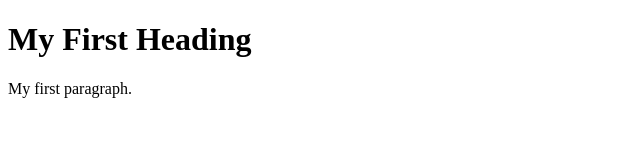
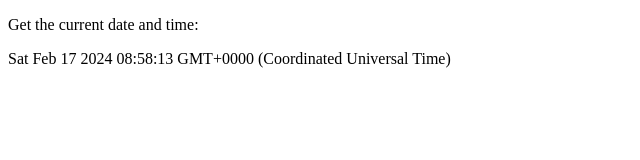
Before and after one commit to vishalvr9/Melange2024, a plain HTML site: page index.html in a window 1280 px wide. Shown: the whole page, without its empty margins (0-640 px from the left). Drawn offline with Linux system fonts and the light colour scheme.

Commit message:
Update index.html

```diff
--- a/index.html
+++ b/index.html
@@ -2,9 +2,14 @@
 <html>
 <body>
 
-<h1>My First Heading</h1>
+<p>Get the current date and time:</p>
 
-<p>My first paragraph.</p>
+<p id="demo"></p>
+
+<script>
+const d = new Date();
+document.getElementById("demo").innerHTML = d;
+</script>
 
 </body>
 </html>
```
